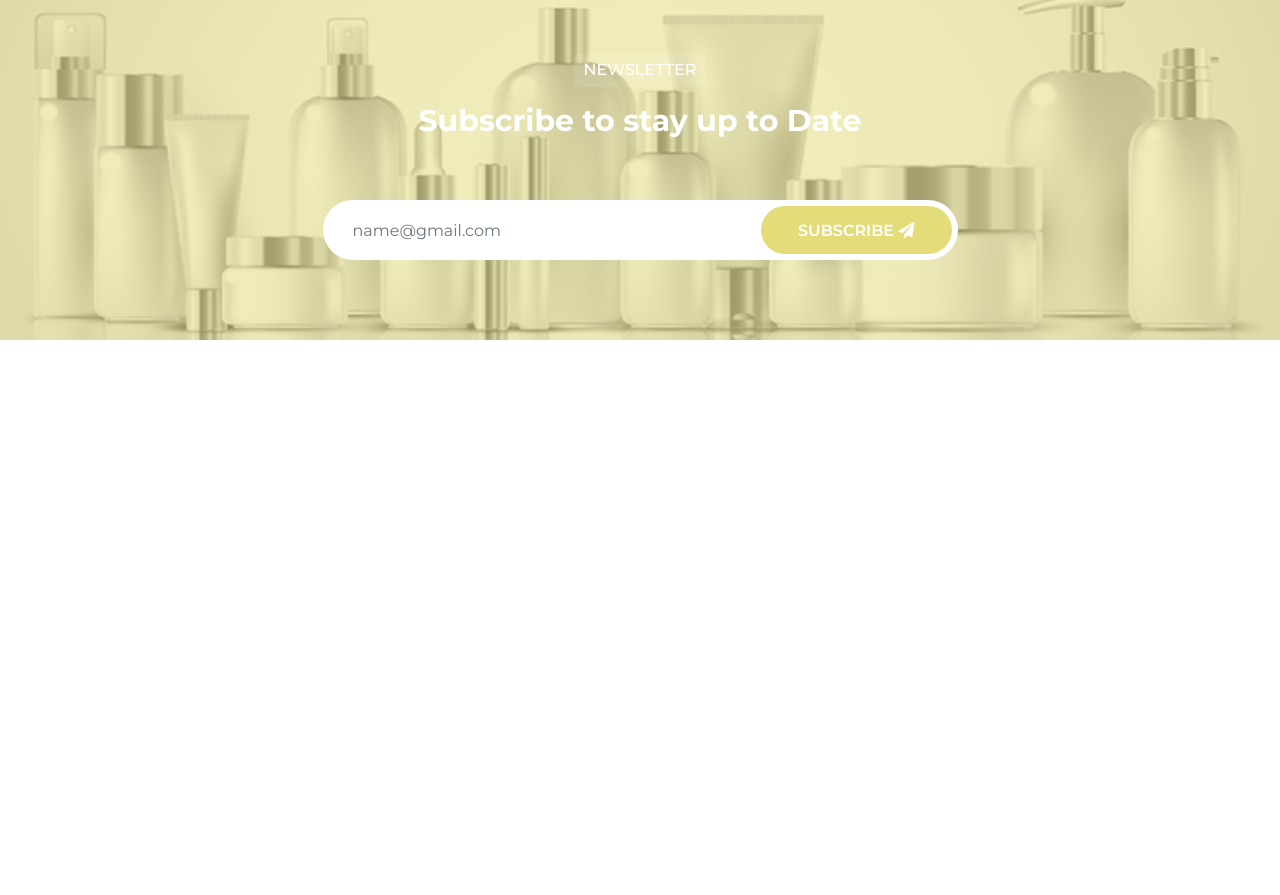
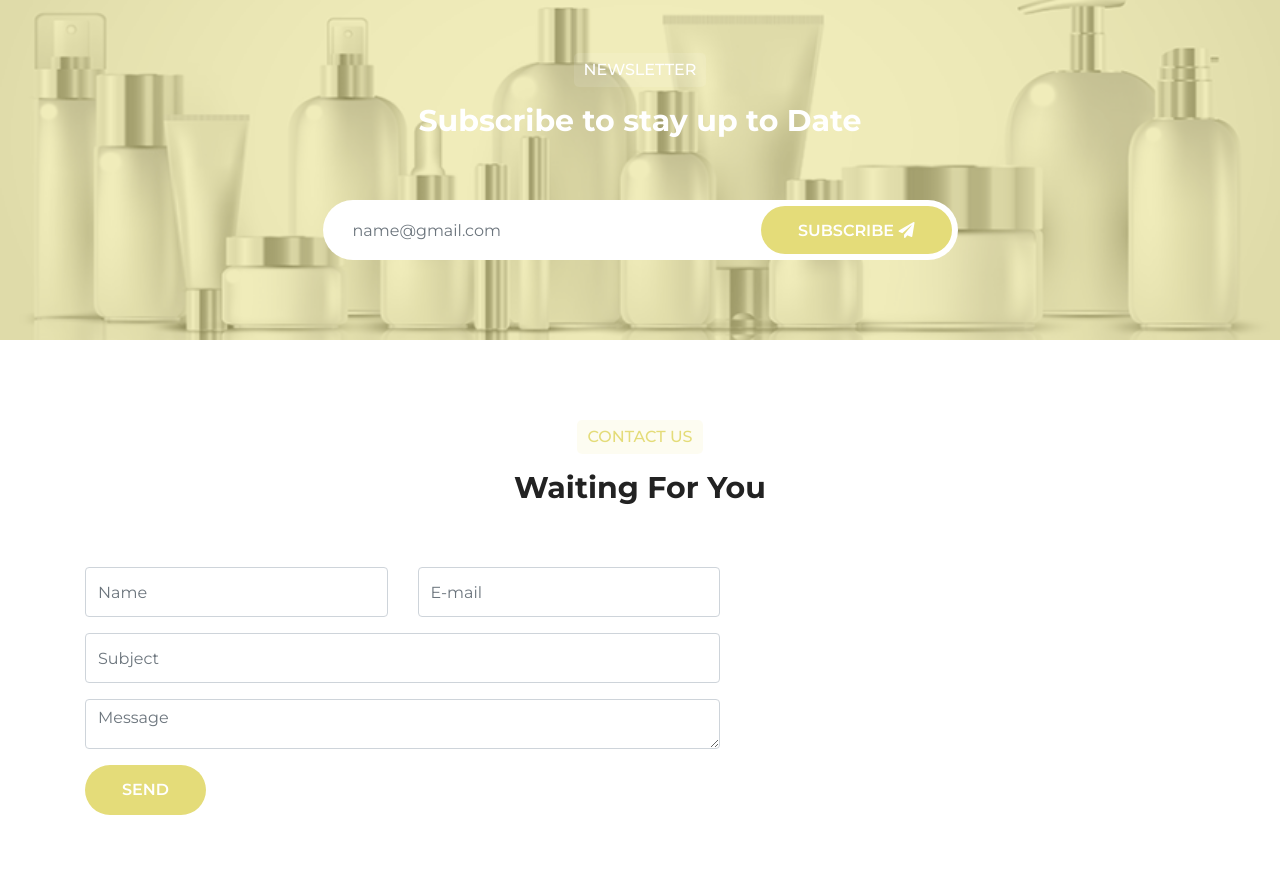
Before and after one commit to RedaMeziouni/Zinargana-landingpage, a plain HTML site: page index.html in a window 1280 px wide. Shown: the part 4488-5383 px from the top of the page. Before the commit the page ends 4828 px from the top, so only its background shows below. Drawn offline with Linux system fonts and the light colour scheme.

Commit message:
Contact section starter template

```diff
--- a/css/style.css
+++ b/css/style.css
@@ -737,3 +737,18 @@
     right: 6px;
     /* background-color: #E4DC79; */
   }
+
+  /* Contact Section */
+
+  .contact-section {
+    background-color: #fff;
+    padding: 80px 0 80px;
+  }
+
+  .contact-section .contact-form .form-control {
+    height: 50px;
+  }
+
+  .contact-section .contact-form .form-control:focus{
+
+  }
--- a/index.html
+++ b/index.html
@@ -601,6 +601,75 @@
   <!-- Newsletter Section End ! -->
 
 
+  <!-- Contact Section start -->
+  <section class="contact-section">
+    <div class="container">
+      <div class="row justify-content-center">
+        <div class="col-lg-7">
+          <!-- title section start -->
+          <div class="section-title">
+            <h1 class="title">Contact US</h1>
+            <h2 class="subtitle">Waiting For You</h2>
+          </div>
+          <!-- title section End -->
+        </div>
+      </div>
+      <div class="row">
+        <div class="col-md-7">
+          <form class="contact-form">
+            <div class="row">
+              <!-- Name -->
+              <div class="col-md-6">
+                <div class="form-group">
+                  <input type="text" class="form-control" placeholder="Name">
+                </div>
+              </div>
+              <!-- End Name -->
+
+              <!-- Email -->
+              <div class="col-md-6">
+                <div class="form-group">
+                  <input type="text" class="form-control" placeholder="E-mail">
+                </div>
+              </div>
+              <!-- End Email -->
+            </div>
+            <!-- Subject -->
+            <div class="row">
+              <div class="col-md-12">
+                <div class="form-group">
+                  <input type="text" class="form-control" placeholder="Subject">
+                </div>
+              </div>
+            </div>
+            <!-- End Subject -->
+
+            <!-- Message -->
+            <div class="row">
+              <div class="col-md-12">
+                <div class="form-group">
+                  <textarea class="form-control" placeholder="Message"></textarea>
+                </div>
+              </div>
+            </div>
+            <!-- End Message -->
+
+            <!-- Button -->
+            <div class="row">
+              <div class="col-md-12">
+                <button type="submit" class="btn mybtn2">Send</button>
+              </div>
+            </div>
+            <!-- End Button -->
+          </form>
+        </div>
+        <div class="col-md-5"></div>
+      </div>
+    </div>
+  </section>
+  <!-- Contact section end ! -->
+
+
 
 <!-- Jquery -->
 <script src="js/jquery.min.js"></script>
```
